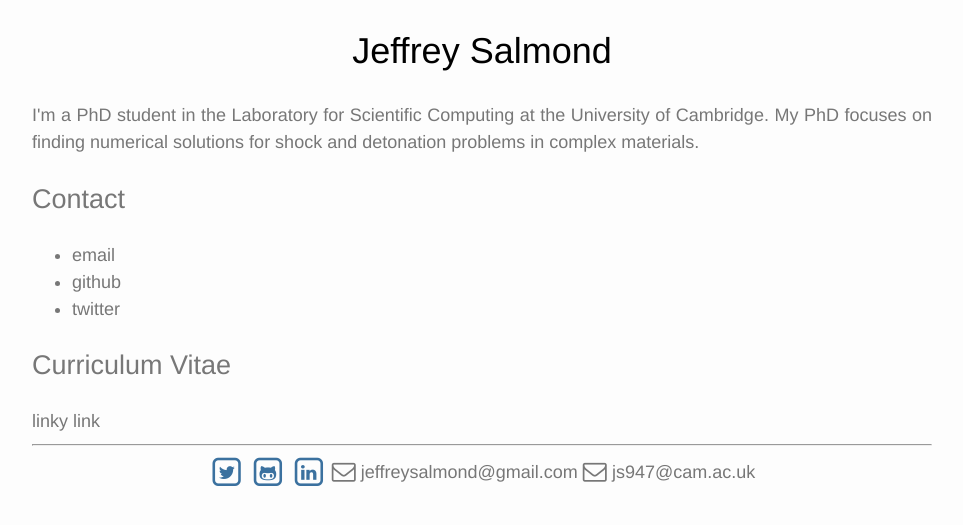
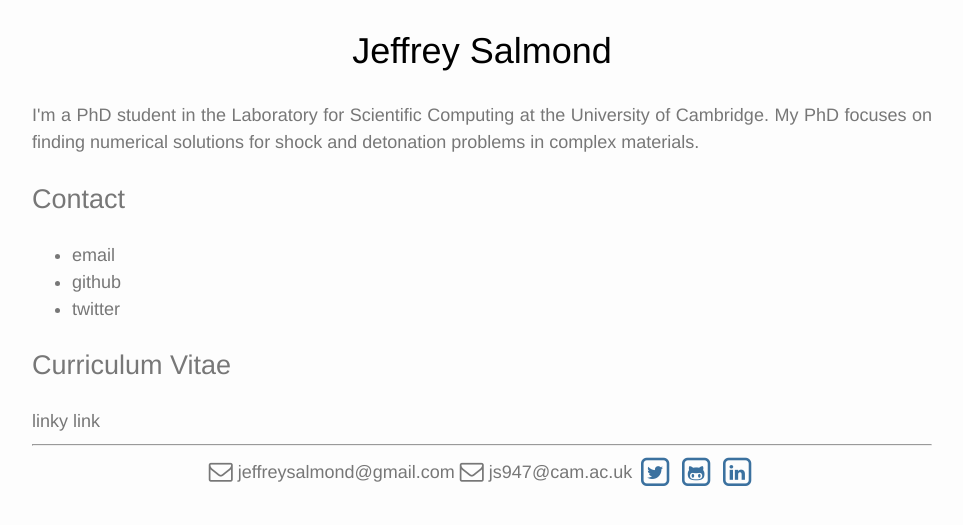
Before and after one commit to mjArcher/mjArcher.github.io, a Jekyll site: the page built from index.html, in a window 1280 px wide. Shown: the top 525 px of the page, without its empty margins (158-1121 px from the left). Built offline with Jekyll 4.4.1, drawn with Linux system fonts in a browser that asks for light colours; nearby versions of some CDN libraries.

Commit message:
change to nbsp in email addresses

```diff
--- a/index.html
+++ b/index.html
@@ -22,6 +22,8 @@ linky link
 
 <hr/>
 <footer>
+  <i class="fa fa-envelope-o fa-lg"></i>&nbsp;jeffreysalmond@gmail.com
+  <i class="fa fa-envelope-o fa-lg"></i>&nbsp;js947@cam.ac.uk
   <a class="fa-stack" href="https://twitter.com/js947">
     <i class="fa fa-square-o fa-stack-2x"></i>
     <i class="fa fa-twitter fa-stack-1x"></i>
@@ -34,8 +36,6 @@ linky link
     <i class="fa fa-square-o fa-stack-2x"></i>
     <i class="fa fa-linkedin fa-stack-1x"></i>
   </a>
-  <i class="fa fa-envelope-o fa-lg"></i> jeffreysalmond@gmail.com
-  <i class="fa fa-envelope-o fa-lg"></i> js947@cam.ac.uk
 </footer>
 
 <!--<ul class="posts">
```
